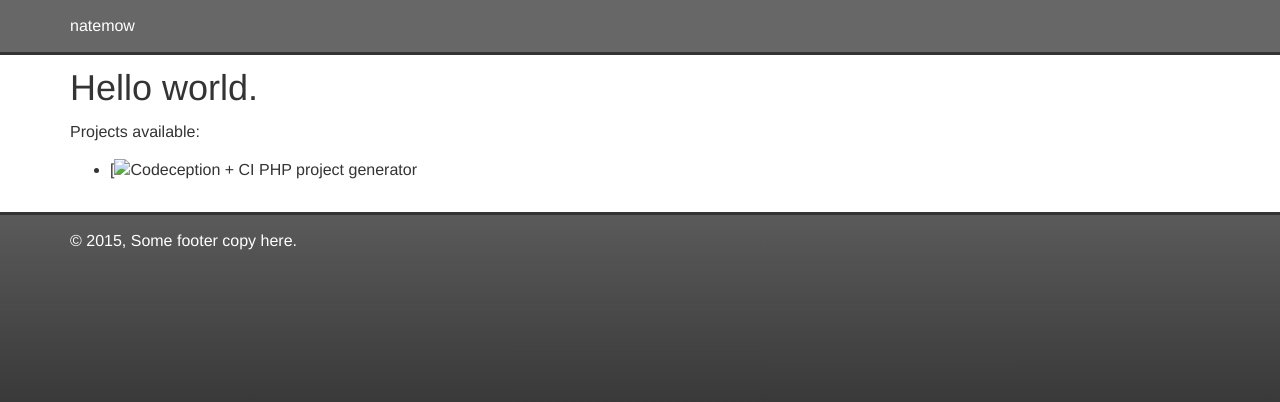
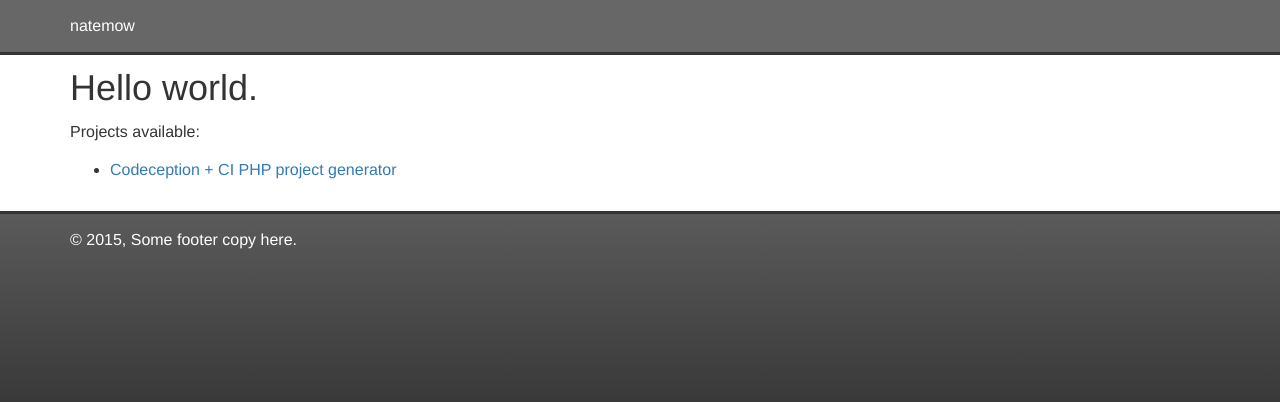
Before and after one commit to natemow/natemow.github.io, a Jekyll site: the page built from index.md, in a window 1280 px wide. Shown: the top 402 px of the page. Built offline with Jekyll 4.4.1, drawn with Linux system fonts in a browser that asks for light colours.

```diff
--- a/index.md
+++ b/index.md
@@ -6,4 +6,4 @@
 
 Projects available:
 
-* [![Codeception + CI PHP project generator](codeception-ci-generator)
+* [Codeception + CI PHP project generator](codeception-ci-generator)
```
Also changed, not shown: codeception-ci-generator.md (+0 -2 lines).
